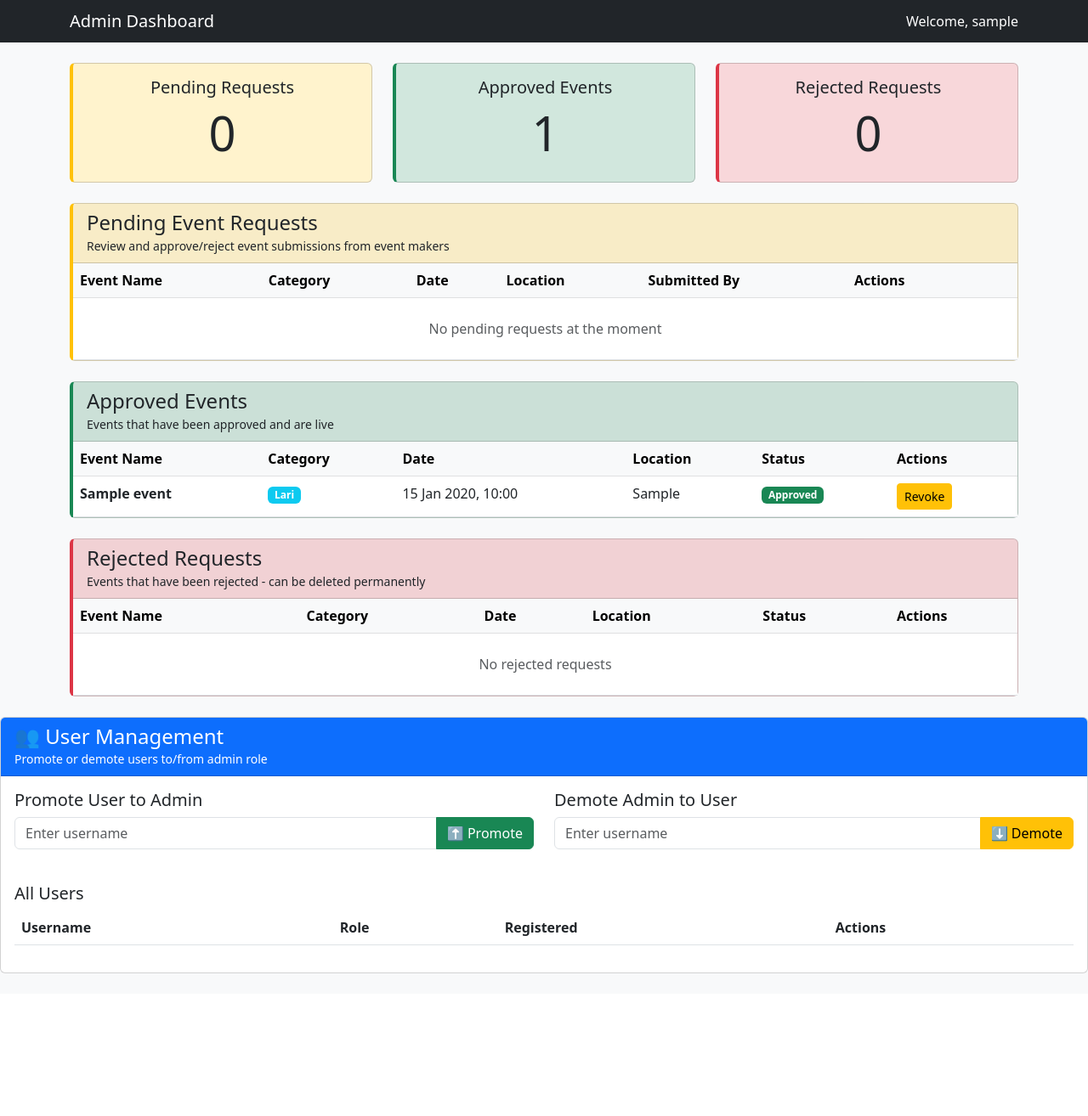
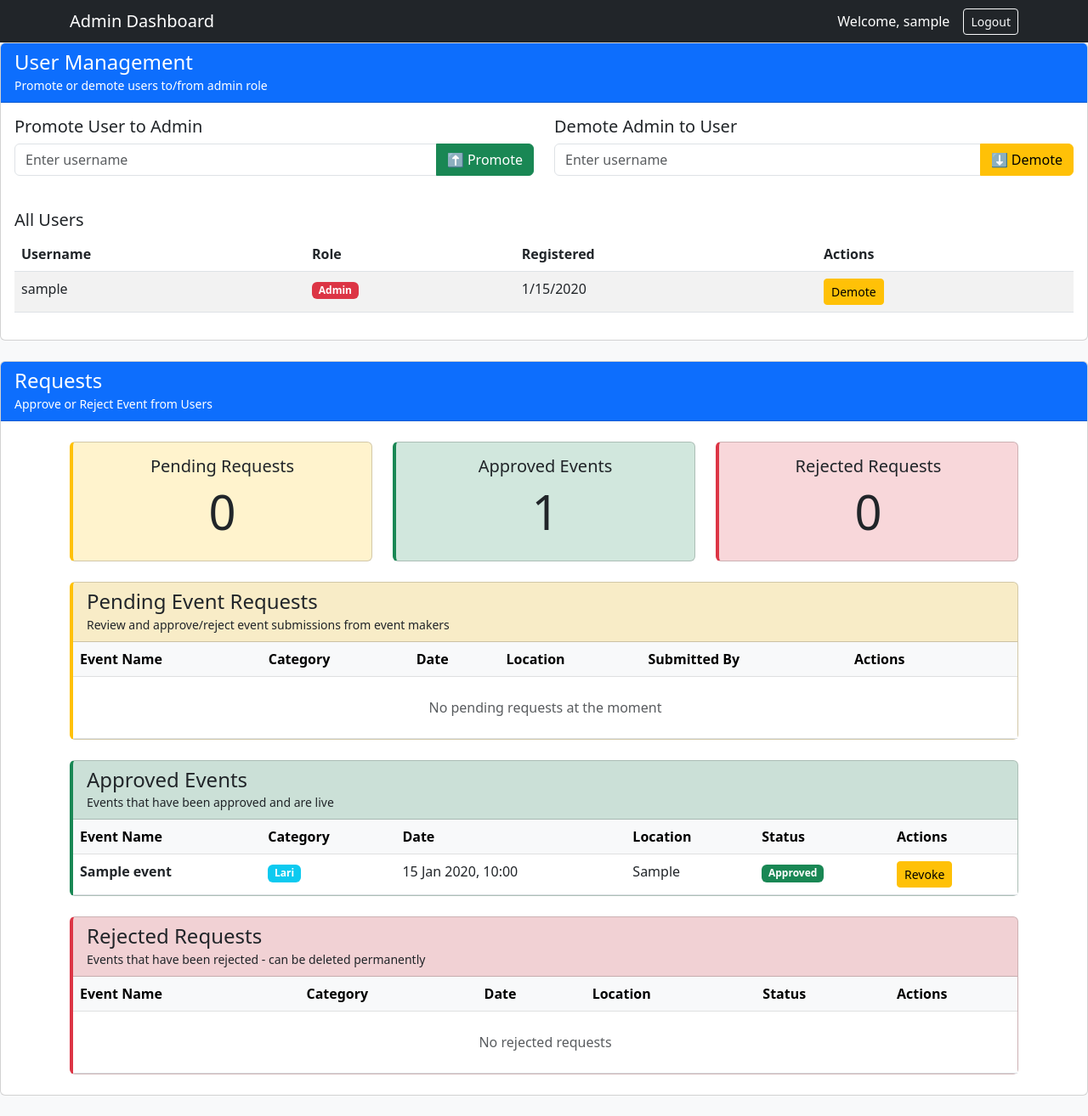
Before and after one commit to PBP-D-07/gas-in, a Django app: page /admin/ in a window 1280 px wide. Shown: the whole page at 85% size. Before the commit the page ends 1146 px from the top, so only its background shows below. Run offline with Django 5.2, Linux system fonts and the light colour scheme; a user stored in the database is signed in; tables that the repository leaves empty hold one stand-in row (values such as "Sample post"); lists and menus that the app fills with data are empty.

Commit message:
Tambah fitur logout, tampilin user di homepage admin

```diff
--- a/apps/adminModule/templates/admin_homepage.html
+++ b/apps/adminModule/templates/admin_homepage.html
@@ -27,10 +27,220 @@
 <nav class="navbar navbar-dark bg-dark">
     <div class="container">
         <span class="navbar-brand mb-0 h1">Admin Dashboard</span>
-        <span class="text-white">Welcome, {{ request.user.username }}</span>
+        <div class="d-flex align-items-center gap-3">
+            <span class="text-white">Welcome, {{ request.user.username }}</span>
+            <button id="logout-btn" class="btn btn-outline-light btn-sm">
+                Logout
+            </button>
+        </div>
     </div>
 </nav>
 
+<!-- User Management Section -->
+<div class="card mb-4">
+    <div class="card-header bg-primary text-white">
+        <h4 class="mb-0">User Management</h4>
+        <small>Promote or demote users to/from admin role</small>
+    </div>
+    <div class="card-body">
+        <div class="row">
+            <!-- Promote User Form -->
+            <div class="col-md-6">
+                <h5>Promote User to Admin</h5>
+                <form id="promote-form" class="mb-3">
+                    <div class="input-group">
+                        <input
+                            type="text"
+                            name="username"
+                            class="form-control"
+                            placeholder="Enter username"
+                            required
+                        >
+                        <button type="submit" class="btn btn-success">
+                            ⬆️ Promote
+                        </button>
+                    </div>
+                </form>
+            </div>
+
+            <!-- Demote Admin Form -->
+            <div class="col-md-6">
+                <h5>Demote Admin to User</h5>
+                <form id="demote-form" class="mb-3">
+                    <div class="input-group">
+                        <input
+                            type="text"
+                            name="username"
+                            class="form-control"
+                            placeholder="Enter username"
+                            required
+                        >
+                        <button type="submit" class="btn btn-warning">
+                            ⬇️ Demote
+                        </button>
+                    </div>
+                </form>
+            </div>
+        </div>
+
+        <!-- All Users Table -->
+        <h5 class="mt-4">All Users</h5>
+        <div class="table-responsive">
+            <table class="table table-striped">
+                <thead>
+                    <tr>
+                        <th>Username</th>
+                        <th>Role</th>
+                        <th>Registered</th>
+                        <th>Actions</th>
+                    </tr>
+                </thead>
+                <tbody id="users-table-body">
+                    <!-- Will be populated by JS -->
+                </tbody>
+            </table>
+        </div>
+    </div>
+</div>
+
+<script>
+// Logout functionality
+$('#logout-btn').on('click', async function() {
+    if (!confirm('Are you sure you want to logout?')) {
+        return;
+    }
+
+    try {
+        const response = await fetch('/api/logout/', {
+            method: 'POST',
+            headers: {
+                'X-CSRFToken': '{{ csrf_token }}'
+            }
+        });
+
+        const result = await response.json();
+
+        if (response.ok) {
+            window.location.href = '/';
+        } else {
+            alert(result.message);
+        }
+    } catch (error) {
+        console.error('Error:', error);
+        alert('Failed to logout');
+    }
+});
+// Promote User
+$('#promote-form').on('submit', async function(e) {
+    e.preventDefault();
+
+    const formData = new FormData(this);
+
+    try {
+        const response = await fetch('/api/promote-admin/', {
+            method: 'POST',
+            body: formData
+        });
+
+        const result = await response.json();
+
+        if (response.ok) {
+            alert(result.message);
+            this.reset();
+            loadUsers(); // Refresh user list
+        } else {
+            alert(result.message);
+        }
+    } catch (error) {
+        console.error('Error:', error);
+        alert('Failed to promote user');
+    }
+});
+
+// Demote Admin
+$('#demote-form').on('submit', async function(e) {
+    e.preventDefault();
+
+    const formData = new FormData(this);
+
+    try {
+        const response = await fetch('/api/demote-admin/', {
+            method: 'POST',
+            body: formData
+        });
+
+        const result = await response.json();
+
+        if (response.ok) {
+            alert(result.message);
+            this.reset();
+            loadUsers(); // Refresh user list
+        } else {
+            alert(result.message);
+        }
+    } catch (error) {
+        console.error('Error:', error);
+        alert('Failed to demote user');
+    }
+});
+
+// Load All Users
+async function loadUsers() {
+    try {
+        const response = await fetch('/users/');
+        const result = await response.json();
+
+        const tbody = $('#users-table-body');
+        tbody.empty();
+
+        result.data.forEach(user => {
+            const roleClass = user.is_admin ? 'bg-danger' : 'bg-secondary';
+            const roleText = user.is_admin ? 'Admin' : 'User';
+            const date = new Date(user.created_at).toLocaleDateString();
+
+            const actionBtn = user.is_admin
+                ? `<button class="btn btn-sm btn-warning demote-user-btn" data-username="${user.username}">Demote</button>`
+                : `<button class="btn btn-sm btn-success promote-user-btn" data-username="${user.username}">Promote</button>`;
+
+            tbody.append(`
+                <tr>
+                    <td>${user.username}</td>
+                    <td><span class="badge ${roleClass}">${roleText}</span></td>
+                    <td>${date}</td>
+                    <td>${actionBtn}</td>
+                </tr>
+            `);
+        });
+
+        // Quick promote/demote from table
+        $('.promote-user-btn').on('click', function() {
+            const username = $(this).data('username');
+            $('#promote-form input[name="username"]').val(username);
+            $('#promote-form').submit();
+        });
+
+        $('.demote-user-btn').on('click', function() {
+            const username = $(this).data('username');
+            $('#demote-form input[name="username"]').val(username);
+            $('#demote-form').submit();
+        });
+
+    } catch (error) {
+        console.error('Error loading users:', error);
+    }
+}
+
+// Load users on page load
+$(document).ready(function() {
+    loadUsers();
+});
+</script>
+
+<div class="card mb-4">
+    <div class="card-header bg-primary text-white">
+        <h4 class="mb-0">Requests</h4>
+        <small>Approve or Reject Event from Users</small>
+    </div>
 <div class="container mt-4">
     <!-- Statistics Cards -->
     <div class="row mb-4">
@@ -201,180 +411,6 @@
         </div>
     </div>
 </div>
-
-<!-- User Management Section -->
-<div class="card mb-4">
-    <div class="card-header bg-primary text-white">
-        <h4 class="mb-0">👥 User Management</h4>
-        <small>Promote or demote users to/from admin role</small>
-    </div>
-    <div class="card-body">
-        <div class="row">
-            <!-- Promote User Form -->
-            <div class="col-md-6">
-                <h5>Promote User to Admin</h5>
-                <form id="promote-form" class="mb-3">
-                    <div class="input-group">
-                        <input
-                            type="text"
-                            name="username"
-                            class="form-control"
-                            placeholder="Enter username"
-                            required
-                        >
-                        <button type="submit" class="btn btn-success">
-                            ⬆️ Promote
-                        </button>
-                    </div>
-                </form>
-            </div>
-
-            <!-- Demote Admin Form -->
-            <div class="col-md-6">
-                <h5>Demote Admin to User</h5>
-                <form id="demote-form" class="mb-3">
-                    <div class="input-group">
-                        <input
-                            type="text"
-                            name="username"
-                            class="form-control"
-                            placeholder="Enter username"
-                            required
-                        >
-                        <button type="submit" class="btn btn-warning">
-                            ⬇️ Demote
-                        </button>
-                    </div>
-                </form>
-            </div>
-        </div>
-
-        <!-- All Users Table -->
-        <h5 class="mt-4">All Users</h5>
-        <div class="table-responsive">
-            <table class="table table-striped">
-                <thead>
-                    <tr>
-                        <th>Username</th>
-                        <th>Role</th>
-                        <th>Registered</th>
-                        <th>Actions</th>
-                    </tr>
-                </thead>
-                <tbody id="users-table-body">
-                    <!-- Will be populated by JS -->
-                </tbody>
-            </table>
-        </div>
-    </div>
-</div>
-
-<script>
-// Promote User
-$('#promote-form').on('submit', async function(e) {
-    e.preventDefault();
-
-    const formData = new FormData(this);
-
-    try {
-        const response = await fetch('/api/promote-admin/', {
-            method: 'POST',
-            body: formData
-        });
-
-        const result = await response.json();
-
-        if (response.ok) {
-            alert(result.message);
-            this.reset();
-            loadUsers(); // Refresh user list
-        } else {
-            alert(result.message);
-        }
-    } catch (error) {
-        console.error('Error:', error);
-        alert('Failed to promote user');
-    }
-});
-
-// Demote Admin
-$('#demote-form').on('submit', async function(e) {
-    e.preventDefault();
-
-    const formData = new FormData(this);
-
-    try {
-        const response = await fetch('/api/demote-admin/', {
-            method: 'POST',
-            body: formData
-        });
-
-        const result = await response.json();
-
-        if (response.ok) {
-            alert(result.message);
-            this.reset();
-            loadUsers(); // Refresh user list
-        } else {
-            alert(result.message);
-        }
-    } catch (error) {
-        console.error('Error:', error);
-        alert('Failed to demote user');
-    }
-});
-
-// Load All Users
-async function loadUsers() {
-    try {
-        const response = await fetch('/api/users/');
-        const result = await response.json();
-
-        const tbody = $('#users-table-body');
-        tbody.empty();
-
-        result.data.forEach(user => {
-            const roleClass = user.is_admin ? 'bg-danger' : 'bg-secondary';
-            const roleText = user.is_admin ? 'Admin' : 'User';
-            const date = new Date(user.created_at).toLocaleDateString();
-
-            const actionBtn = user.is_admin
-                ? `<button class="btn btn-sm btn-warning demote-user-btn" data-username="${user.username}">Demote</button>`
-                : `<button class="btn btn-sm btn-success promote-user-btn" data-username="${user.username}">Promote</button>`;
-
-            tbody.append(`
-                <tr>
-                    <td>${user.username}</td>
-                    <td><span class="badge ${roleClass}">${roleText}</span></td>
-                    <td>${date}</td>
-                    <td>${actionBtn}</td>
-                </tr>
-            `);
-        });
-
-        // Quick promote/demote from table
-        $('.promote-user-btn').on('click', function() {
-            const username = $(this).data('username');
-            $('#promote-form input[name="username"]').val(username);
-            $('#promote-form').submit();
-        });
-
-        $('.demote-user-btn').on('click', function() {
-            const username = $(this).data('username');
-            $('#demote-form input[name="username"]').val(username);
-            $('#demote-form').submit();
-        });
-
-    } catch (error) {
-        console.error('Error loading users:', error);
-    }
-}
-
-// Load users on page load
-$(document).ready(function() {
-    loadUsers();
-});
-</script>
 
 <!-- Modal Konfirmasi Approve -->
 <div class="modal fade" id="approveModal" tabindex="-1">
--- a/apps/main/templates/register.html
+++ b/apps/main/templates/register.html
@@ -68,7 +68,7 @@
 
         <div class="text-center text-sm text-gray-600">
           Already have an account?
-          <a href="{% url 'main:login' %}" class="text-red-500 hover:underline">
+          <a href="{% url 'main:show_login' %}" class="text-blue-500 hover:underline">
             Login here
           </a>
         </div>
```
Also changed, not shown: apps/main/management/command/makeadmin.py (deleted, +0 -32 lines), apps/main/management/__init__.py (deleted), apps/main/management/command/__init__.py (deleted).
